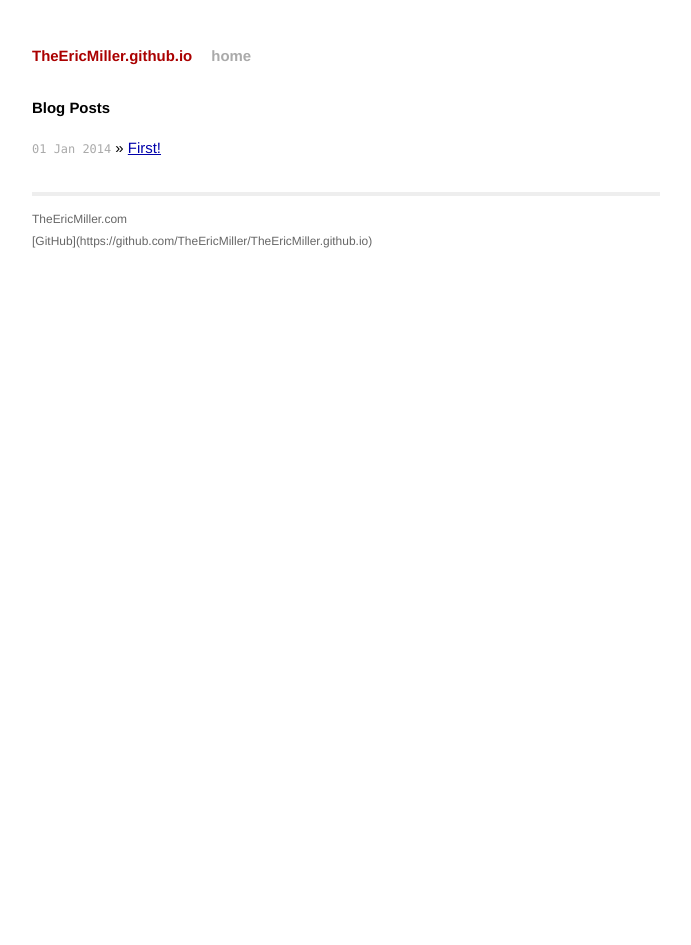
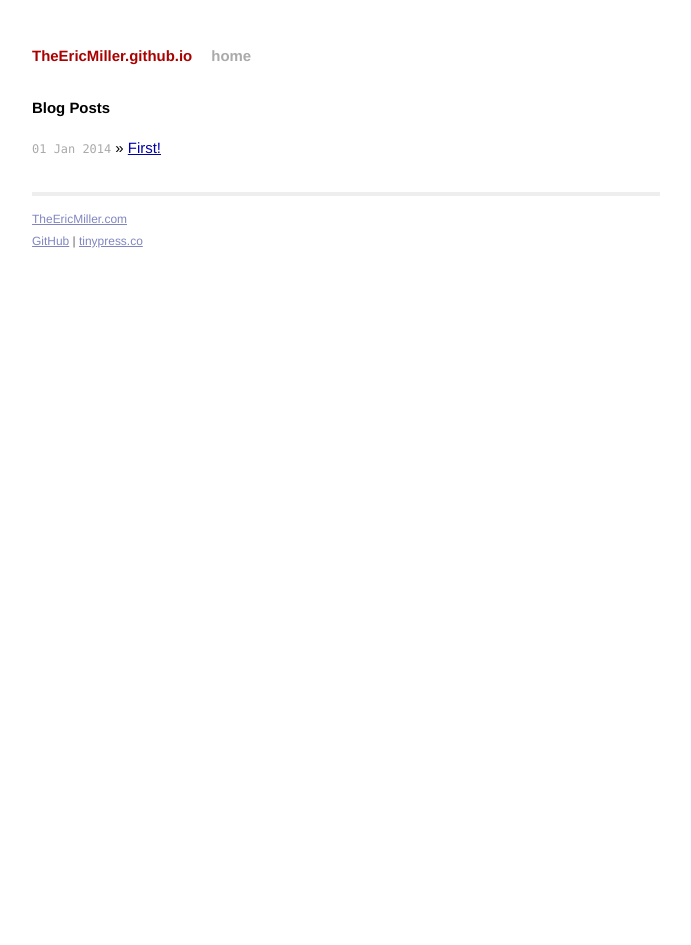
Before and after one commit to TheEricMiller/TheEricMiller.github.io, a Jekyll site: the page built from index.html, in a window 1280 px wide. Shown: the whole page, without its empty margins (294-985 px from the left). Built offline with Jekyll 4.4.1, drawn with Linux system fonts in a browser that asks for light colours; Markdown is read by kramdown in place of the engine named in the settings.

Commit message:
Update default.html

```diff
--- a/_layouts/default.html
+++ b/_layouts/default.html
@@ -26,8 +26,9 @@
           <div class="footer">
             <div class="contact">
               <p>
-                TheEricMiller.com<br />
-                [GitHub](https://github.com/TheEricMiller/TheEricMiller.github.io)
+                <a href="http://theericmiller.com/">TheEricMiller.com</a>  <br />
+                <a href="https://github.com/TheEricMiller/TheEricMiller.github.io">GitHub</a>  |
+                <a href="https://tinypress.co/">tinypress.co</a>
               </p>
             </div>
             <div class="contact">
```
